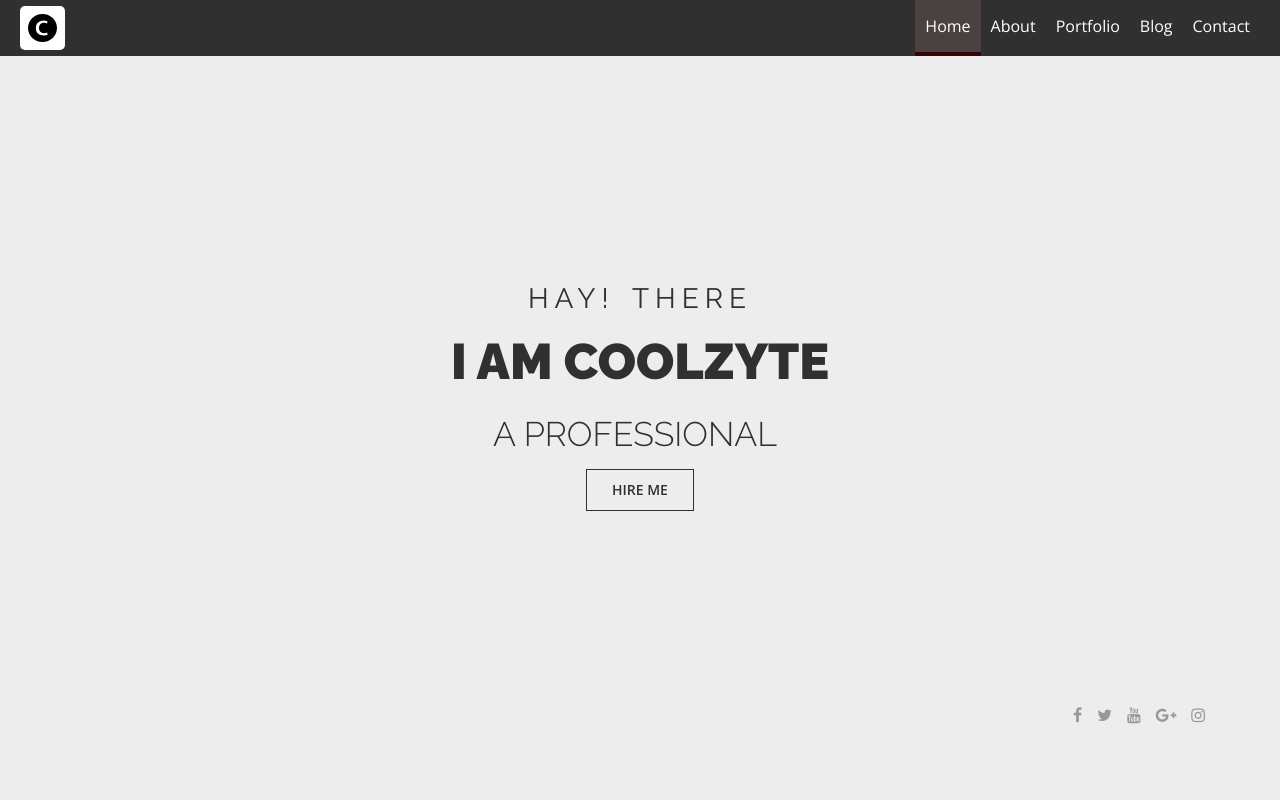
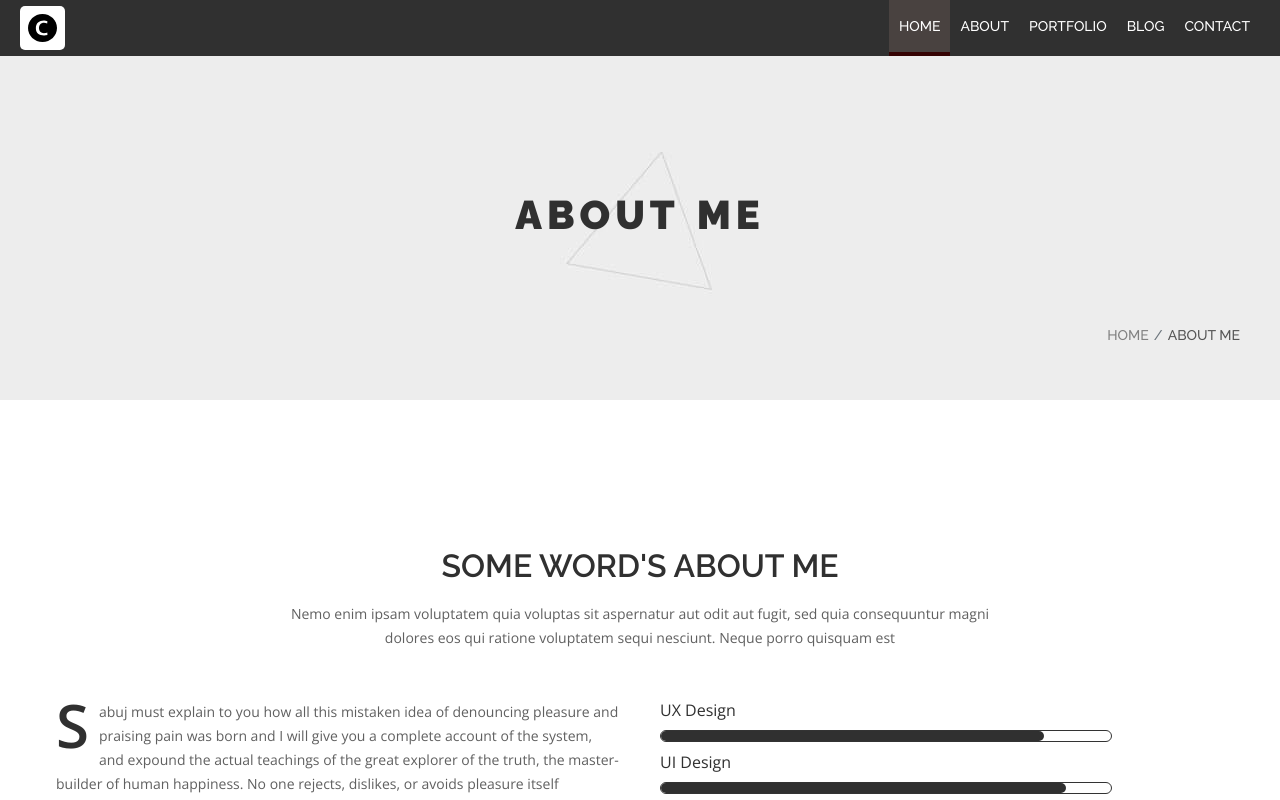
Before and after one commit to coolzyte/my-portfolio-v2, a React (Create React App) app: page /aboutus in a window 1280 px wide. Shown: the top 800 px of the page. Built offline with nearby package versions, Linux system fonts and the light colour scheme.

Commit message:
Installed react router dom and added banner component

```diff
--- a/package.json
+++ b/package.json
@@ -7,6 +7,7 @@
     "gh-pages": "^2.0.1",
     "react": "^16.6.3",
     "react-dom": "^16.6.3",
+    "react-router-dom": "^4.3.1",
     "react-scripts": "2.1.1"
   },
   "scripts": {
--- /dev/null
+++ b/src/components/Banner/Banner.css
@@ -0,0 +1,73 @@
+.banner {
+  grid-column: full-start / full-end;
+  position: relative;
+  height: 40rem;
+  display: flex;
+  flex-wrap: wrap;
+  justify-content: center;
+  align-items: center;
+  background: url("../../assets/images/slider/breadcrumb.jpg") no-repeat center
+    center / cover;
+}
+
+.banner .content {
+  position: relative;
+  padding-top: 5rem;
+  width: 100%;
+  text-align: center;
+}
+
+.banner .title {
+  font-size: 2.5rem;
+  font-weight: 900;
+  word-spacing: 0.4rem;
+  letter-spacing: 0;
+}
+
+@media (min-width: 500px) {
+  .banner .title {
+    font-size: 4rem;
+    letter-spacing: 0.5rem;
+  }
+}
+
+.banner .list {
+  position: relative;
+  top: 9rem;
+  margin: 0;
+  padding: 0 1.6rem;
+  background: transparent none repeat scroll 0 0;
+  display: flex;
+  justify-content: center;
+  list-style: none;
+}
+
+@media (min-width: 800px) {
+  .banner .list {
+    right: 0;
+    padding: 0;
+    justify-content: flex-end;
+  }
+}
+
+.banner .item,
+a {
+  color: #818181;
+  font-family: "Raleway", sans-serif;
+  font-size: 1.4rem;
+  font-weight: 500;
+  text-transform: uppercase;
+}
+
+.banner .item.active,
+.banner .item a:hover {
+  color: #555;
+}
+
+.banner .item.active:before {
+  content: "/";
+  display: inline-block;
+  padding-right: 0.5rem;
+  padding-left: 0.5rem;
+  color: #6c757d;
+}
--- /dev/null
+++ b/src/components/Banner/Banner.js
@@ -0,0 +1,20 @@
+import React from "react";
+import "./Banner.css";
+
+const banner = ({ name }) => {
+  return (
+    <section className="banner">
+      <div className="wrapper content">
+        <h3 className="title">{name}</h3>
+        <ol className="list">
+          <li className="item">
+            <a href="/">Home</a>
+          </li>
+          <li className="item active">{name}</li>
+        </ol>
+      </div>
+    </section>
+  );
+};
+
+export default banner;
--- a/src/components/Pages/AboutPage.js
+++ b/src/components/Pages/AboutPage.js
@@ -0,0 +1,17 @@
+import React from "react";
+import Layout from "../Layout/Layout";
+import Banner from "../Banner/Banner";
+import Skill from "../Skill/Skill";
+
+import NewsLetter from "../Newsletter/Newsletter";
+
+const about = () => {
+  return (
+    <Layout>
+      <Banner name="About Me" />
+      <Skill />
+      <NewsLetter />
+    </Layout>
+  );
+};
+export default about;
--- a/src/containers/App.js
+++ b/src/containers/App.js
@@ -1,13 +1,18 @@
 import React, { Component } from "react";
+import { BrowserRouter as Router, Route } from "react-router-dom";
 import HomePage from "../components/Pages/HomePage";
+import AboutPage from "../components/Pages/AboutPage";
 import "./App.css";
 
 class App extends Component {
   render() {
     return (
-      <div>
-        <HomePage />
-      </div>
+      <Router>
+        <div>
+          <Route exact path="/" component={HomePage} />
+          <Route exact path="/aboutus" component={AboutPage} />
+        </div>
+      </Router>
     );
   }
 }
```
Also changed, not shown: src/components/Expert/Expert.js (added), 1 other file (tests, documents, lock files or other folders).
